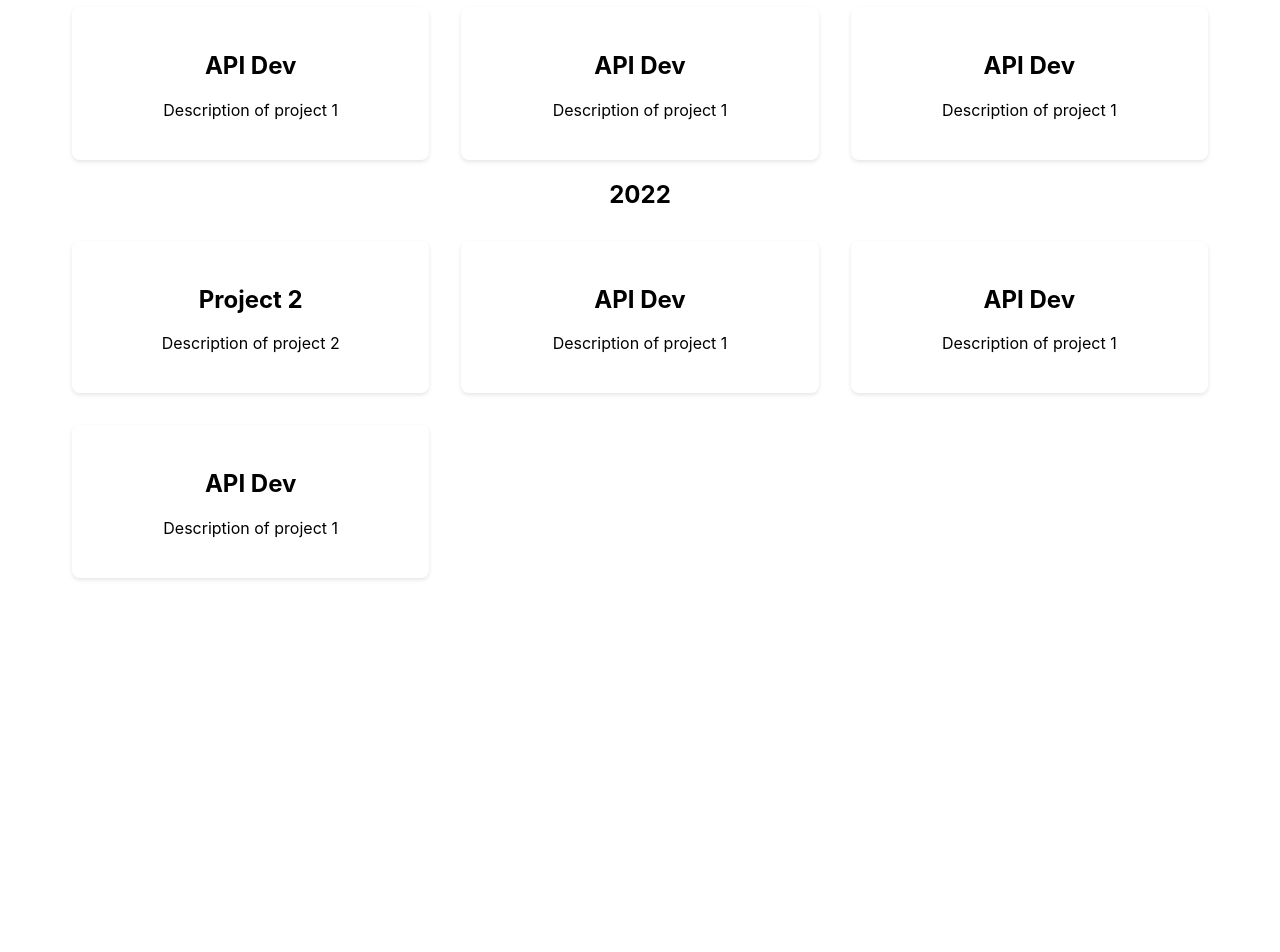
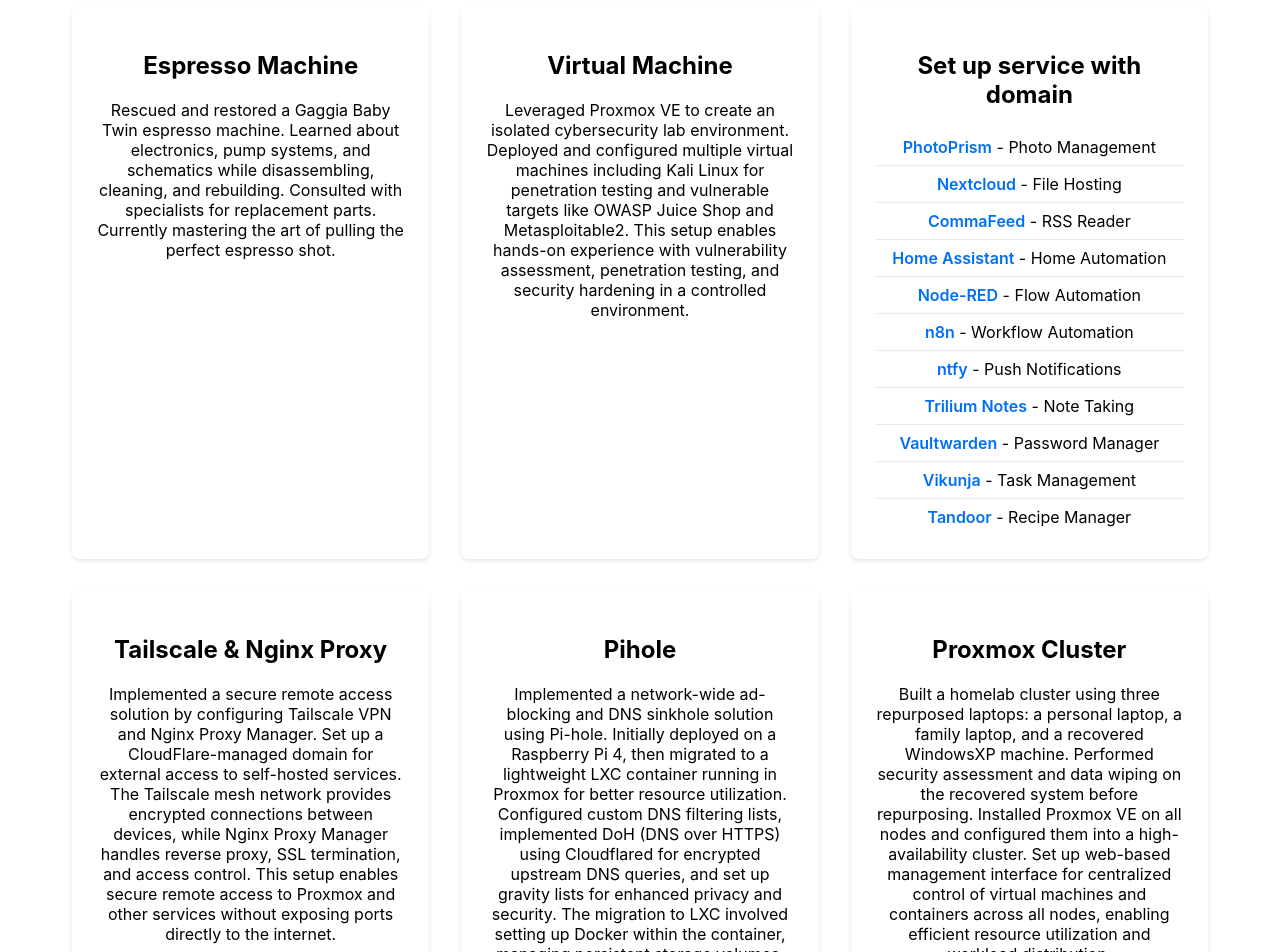
Before and after one commit to bepp-boop/portfolio-blog, a Next.js app: page /projects in a window 1280 px wide. Shown: the part 220-1172 px from the top of the page. Before the commit the page ends 830 px from the top, so only its background shows below. Built offline with nearby package versions, Linux system fonts and the light colour scheme.

Commit message:
filled in project

```diff
--- a/pages/projects.js
+++ b/pages/projects.js
@@ -14,29 +14,106 @@
         <h1>My Projects</h1>
 
         <section>
-          <h2 className={styles.yearHeading}>2023</h2>
+          <h2 className={styles.yearHeading}>2024</h2>
           <div className={styles.projectGrid}>
             <div className={styles.projectCard}>
-              <h2>API Dev</h2>
-              <p>Description of project 1</p>
+              <h2>Espresso Machine</h2>
+              <p>
+                Rescued and restored a Gaggia Baby Twin espresso machine. Learned about electronics, pump systems, and
+                schematics while disassembling, cleaning, and rebuilding. Consulted with specialists for replacement
+                parts. Currently mastering the art of pulling the perfect espresso shot.
+              </p>
             </div>
             <div className={styles.projectCard}>
-              <h2>API Dev</h2>
-              <p>Description of project 1</p>
+              <h2>Virtual Machine</h2>
+              <p>
+                Leveraged Proxmox VE to create an isolated cybersecurity lab environment. Deployed and configured
+                multiple virtual machines including Kali Linux for penetration testing and vulnerable targets like OWASP
+                Juice Shop and Metasploitable2. This setup enables hands-on experience with vulnerability assessment,
+                penetration testing, and security hardening in a controlled environment.
+              </p>
             </div>
             <div className={styles.projectCard}>
-              <h2>API Dev</h2>
-              <p>Description of project 1</p>
+              <h2>Set up service with domain</h2>
+              <div className={styles.servicesList}>
+                <ul>
+                  <li>
+                    <span className={styles.serviceName}>PhotoPrism</span> - Photo Management
+                  </li>
+                  <li>
+                    <span className={styles.serviceName}>Nextcloud</span> - File Hosting
+                  </li>
+                  <li>
+                    <span className={styles.serviceName}>CommaFeed</span> - RSS Reader
+                  </li>
+                  <li>
+                    <span className={styles.serviceName}>Home Assistant</span> - Home Automation
+                  </li>
+                  <li>
+                    <span className={styles.serviceName}>Node-RED</span> - Flow Automation
+                  </li>
+                  <li>
+                    <span className={styles.serviceName}>n8n</span> - Workflow Automation
+                  </li>
+                  <li>
+                    <span className={styles.serviceName}>ntfy</span> - Push Notifications
+                  </li>
+                  <li>
+                    <span className={styles.serviceName}>Trilium Notes</span> - Note Taking
+                  </li>
+                  <li>
+                    <span className={styles.serviceName}>Vaultwarden</span> - Password Manager
+                  </li>
+                  <li>
+                    <span className={styles.serviceName}>Vikunja</span> - Task Management
+                  </li>
+                  <li>
+                    <span className={styles.serviceName}>Tandoor</span> - Recipe Manager
+                  </li>
+                </ul>
+              </div>
+            </div>
+            <div className={styles.projectCard}>
+              <h2>Tailscale & Nginx Proxy</h2>
+              <p>
+                Implemented a secure remote access solution by configuring Tailscale VPN and Nginx Proxy Manager. Set up
+                a CloudFlare-managed domain for external access to self-hosted services. The Tailscale mesh network
+                provides encrypted connections between devices, while Nginx Proxy Manager handles reverse proxy, SSL
+                termination, and access control. This setup enables secure remote access to Proxmox and other services
+                without exposing ports directly to the internet.
+              </p>
+            </div>
+            <div className={styles.projectCard}>
+              <h2>Pihole</h2>
+              <p>
+                Implemented a network-wide ad-blocking and DNS sinkhole solution using Pi-hole. Initially deployed on a
+                Raspberry Pi 4, then migrated to a lightweight LXC container running in Proxmox for better resource
+                utilization. Configured custom DNS filtering lists, implemented DoH (DNS over HTTPS) using Cloudflared
+                for encrypted upstream DNS queries, and set up gravity lists for enhanced privacy and security. The
+                migration to LXC involved setting up Docker within the container, managing persistent storage volumes,
+                and configuring network interfaces for optimal performance. This setup blocks ads and trackers across
+                all network devices while providing detailed analytics on DNS queries and blocked domains.
+              </p>
+            </div>
+            <div className={styles.projectCard}>
+              <h2>Proxmox Cluster</h2>
+              <p>
+                Built a homelab cluster using three repurposed laptops: a personal laptop, a family laptop, and a
+                recovered WindowsXP machine. Performed security assessment and data wiping on the recovered system
+                before repurposing. Installed Proxmox VE on all nodes and configured them into a high-availability
+                cluster. Set up web-based management interface for centralized control of virtual machines and
+                containers across all nodes, enabling efficient resource utilization and workload distribution.
+              </p>
             </div>
           </div>
         </section>
 
         <section>
-          <h2 className={styles.yearHeading}>2022</h2>
+          <h2 className={styles.yearHeading}>2023</h2>
           <div className={styles.projectGrid}>
             <div className={styles.projectCard}>
-              <h2>Project 2</h2>
-              <p>Description of project 2</p>
+              <h2>BadUSB</h2>
+              <p>Set up a simple BadUSB using rasberpi zero. It used P4wnP1_aloa as the firmware.</p>
             </div>
             <div className={styles.projectCard}>
               <h2>API Dev</h2>
--- a/styles/Home.module.css
+++ b/styles/Home.module.css
@@ -233,3 +233,23 @@
 .socialLinks a:hover {
   color: #0070f3;
 }
+
+.servicesList ul {
+  list-style: none;
+  padding: 0;
+  margin: 0;
+}
+
+.servicesList li {
+  padding: 8px 0;
+  border-bottom: 1px solid #eaeaea;
+}
+
+.servicesList li:last-child {
+  border-bottom: none;
+}
+
+.serviceName {
+  font-weight: 600;
+  color: #0070f3;
+}
```
